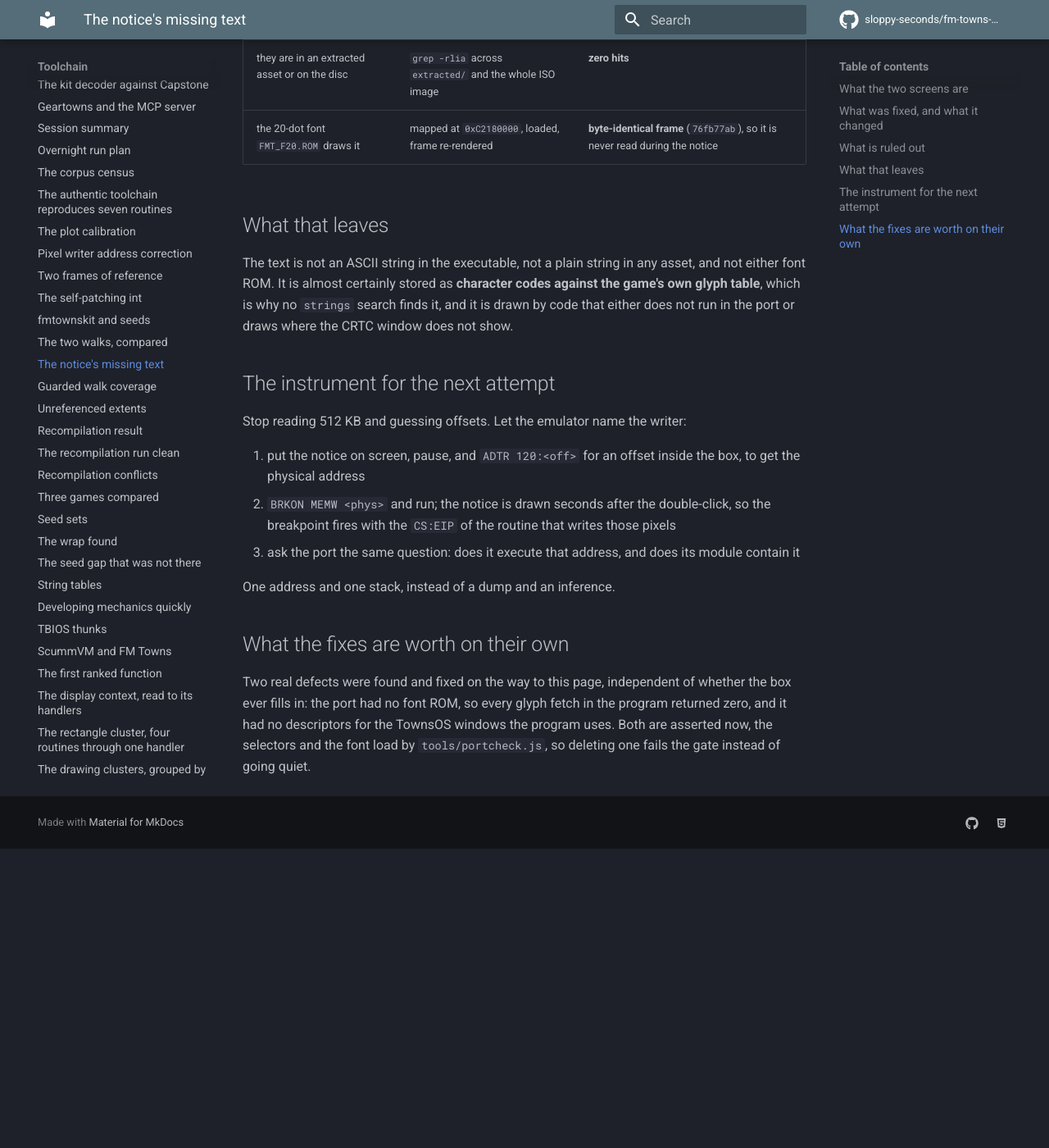
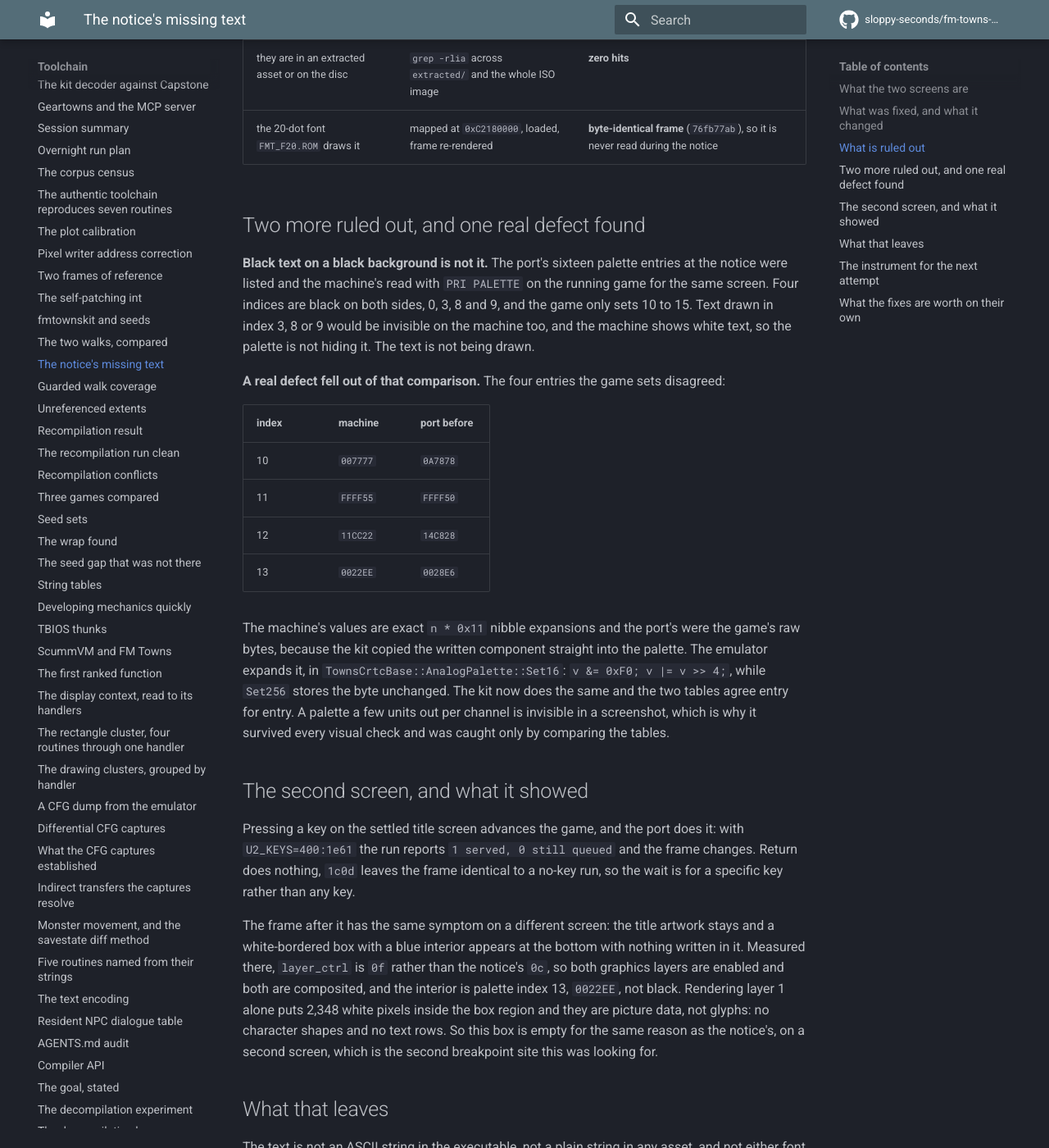
Before and after one commit to sloppy-seconds/fm-towns-ultima, an MkDocs documentation site: the page built from docs/port-missing-text.md, in a window 1280 px wide and 1400 px high, scrolled down 2370 px. Shown: the whole window at 82% size. Built offline with MkDocs 1.6.1 and Material for MkDocs 9.7.7, drawn with Linux system fonts in a browser that asks for light colours; comment, search, counter and statistics services are not loaded; before the commit the page ends 3405 px from its top, so only the background shows below that.

Commit message:
The 16-colour palette was a nibble out, and the splash does advance on a key
Two measurements off one comparison of the palette tables.

The splash is not stuck. With U2_KEYS=400:1e61 the run reports '1 served, 0 still queued' and the frame changes,
so the keyboard wait is real and satisfied. Return does nothing (1c0d leaves the frame identical to a no-key run),
so the wait is for a specific key. Without any key the title screen is settled and identical at frames 300, 600
and 900.

Its successor screen has the missing-text symptom too: title artwork, and a white box with a blue interior and
nothing in it. There layer_ctrl is 0f rather than the notice's 0c, so both layers are composited, and the interior
is palette index 13, not black. Layer 1 alone carries 2,348 white pixels in that region and they are picture data,
not glyphs.

Black-on-black is ruled out by measurement. Four indices are black on both sides, 0, 3, 8 and 9, and the game only
sets 10 to 15, so text in a black index would be invisible on the machine too, which shows it in white.

What the comparison did find: the four entries the game sets. The machine reports exact n*0x11 expansions (007777,
FFFF55, 11CC22, 0022EE) and the port had the raw bytes (0A7878, FFFF50, 14C828, 0028E6). Kit pin 3bd48d4 fixes the
expansion and the two tables now agree entry for entry. portcheck asserts it, because a palette a few units out per
channel cannot be seen in a screenshot and therefore has to be asserted in text.

Also adds U2_LAYER, which renders one layer alone by masking layer_ctrl, because a composed frame cannot distinguish
'missing from VRAM' from 'hidden under the other layer'.

```diff
--- a/docs/port-missing-text.md
+++ b/docs/port-missing-text.md
@@ -62,6 +62,41 @@ ANK window changes 2,718 bytes of VRAM at the notice frame, as one to three byte
 | they are in an extracted asset or on the disc | `grep -rlia` across `extracted/` and the whole ISO image | **zero hits** |
 | the 20-dot font `FMT_F20.ROM` draws it | mapped at `0xC2180000`, loaded, frame re-rendered | **byte-identical frame** (`76fb77ab`), so it is never read during the notice |
 
+## Two more ruled out, and one real defect found
+
+**Black text on a black background is not it.** The port's sixteen palette entries at the notice were listed and the
+machine's read with `PRI PALETTE` on the running game for the same screen. Four indices are black on both sides, 0, 3,
+8 and 9, and the game only sets 10 to 15. Text drawn in index 3, 8 or 9 would be invisible on the machine too, and the
+machine shows white text, so the palette is not hiding it. The text is not being drawn.
+
+**A real defect fell out of that comparison.** The four entries the game sets disagreed:
+
+| index | machine | port before |
+|---|---|---|
+| 10 | `007777` | `0A7878` |
+| 11 | `FFFF55` | `FFFF50` |
+| 12 | `11CC22` | `14C828` |
+| 13 | `0022EE` | `0028E6` |
+
+The machine's values are exact `n * 0x11` nibble expansions and the port's were the game's raw bytes, because the kit
+copied the written component straight into the palette. The emulator expands it, in
+`TownsCrtcBase::AnalogPalette::Set16`: `v &= 0xF0; v |= v >> 4;`, while `Set256` stores the byte unchanged. The kit now
+does the same and the two tables agree entry for entry. A palette a few units out per channel is invisible in a
+screenshot, which is why it survived every visual check and was caught only by comparing the tables.
+
+## The second screen, and what it showed
+
+Pressing a key on the settled title screen advances the game, and the port does it: with `U2_KEYS=400:1e61` the run
+reports `1 served, 0 still queued` and the frame changes. Return does nothing, `1c0d` leaves the frame identical to a
+no-key run, so the wait is for a specific key rather than any key.
+
+The frame after it has the same symptom on a different screen: the title artwork stays and a white-bordered box with
+a blue interior appears at the bottom with nothing written in it. Measured there, `layer_ctrl` is `0f` rather than
+the notice's `0c`, so both graphics layers are enabled and both are composited, and the interior is palette index 13,
+`0022EE`, not black. Rendering layer 1 alone puts 2,348 white pixels inside the box region and they are picture data,
+not glyphs: no character shapes and no text rows. So this box is empty for the same reason as the notice's, on a
+second screen, which is the second breakpoint site this was looking for.
+
 ## What that leaves
 
 The text is not an ASCII string in the executable, not a plain string in any asset, and not either font ROM. It is
--- a/docs/recomp-plan.md
+++ b/docs/recomp-plan.md
@@ -870,6 +870,7 @@ Set as environment variables. Each exists because something needed it and guessi
 | `U2_SCREEN=1` | print the frame as a luminance ramp, character for character the way `container/screen.js`'s `toAscii` does it. **Not** a usable comparison for 7a: the kit renders 704x525 of the CRTC's layers and the supervisor's capture is a 640x480 window with its title bar in it, so the two pictures are different objects. Kept because it is a readable view of a frame. |
 | `U2_FONT=<path>` | the FM Towns font ROM, `FMT_FNT.ROM`, defaulting to that name in the working directory. The game fetches glyphs through segment selector `0138`, whose base on the machine is `0xC2100000`, and the kit maps that linear range onto `Machine::font`. With the vector empty every glyph read returns zero, which draws nothing: that was the copyright notice's empty box. A missing file is a printed warning and blank glyphs, not a hard failure, because the ROM is vendored rather than disc data. |
 | `U2_FONT20=<path>` | the 20-dot font ROM, `FMT_F20.ROM`, defaulting to that name in the working directory, mapped at linear `0xC2180000` into `Machine::font20`. A second font with its own window, separate from the ANK ROM above. Measured on the copyright notice: mapping it changes nothing, the frame is byte-identical, so the game does not read it there. Kept because the emulator defines the window and a program that does use it would otherwise read zeroes. |
+| `U2_LAYER=<n>` | render one graphics layer alone by masking `layer_ctrl` before the renderer sees it, `0` for layer 0 and `1` for layer 1. A composed frame cannot say whether pixels are missing from VRAM or hidden under the other layer's opaque pixels, and that difference decides whether the fault is in the program or in the composition. It is the port masking one register for one shot, not a kit feature. |
 | `U2_VIDEO=1` | print the display state that decides what is on screen: the CRTC registers, the two video output registers, the layer control byte, the display page and the sprite controller's page and registers. A page that is drawn but not enabled and a page that is enabled but never drawn look identical in a screenshot and different here. It is what showed that the notice's frame is layer 0 alone with the sprite engine idle. |
 | `U2_VRAM_DUMP=<path>` | write the whole 524,288-byte VRAM array raw when the run ends, so two frames can be diffed byte by byte to find **where** a drawing went rather than whether the picture looks right. This is what established that the copyright notice's box and bars are drawn while no text is stored anywhere in the VRAM window. |
 | `U2_VRAM_HASH=1` | the comparison that does work: non-zero count, an FNV-1a over all 524,288 VRAM bytes, and one hash per 16 KB block. The machine's VRAM is the same 512 KB through segment `0120`, read with `MD 120:<off>` (256 bytes a line, 17 s for the lot) and hashed the same way, so a difference can be named by region. Item 7a. |
```
Also changed, not shown: 3 other files.
